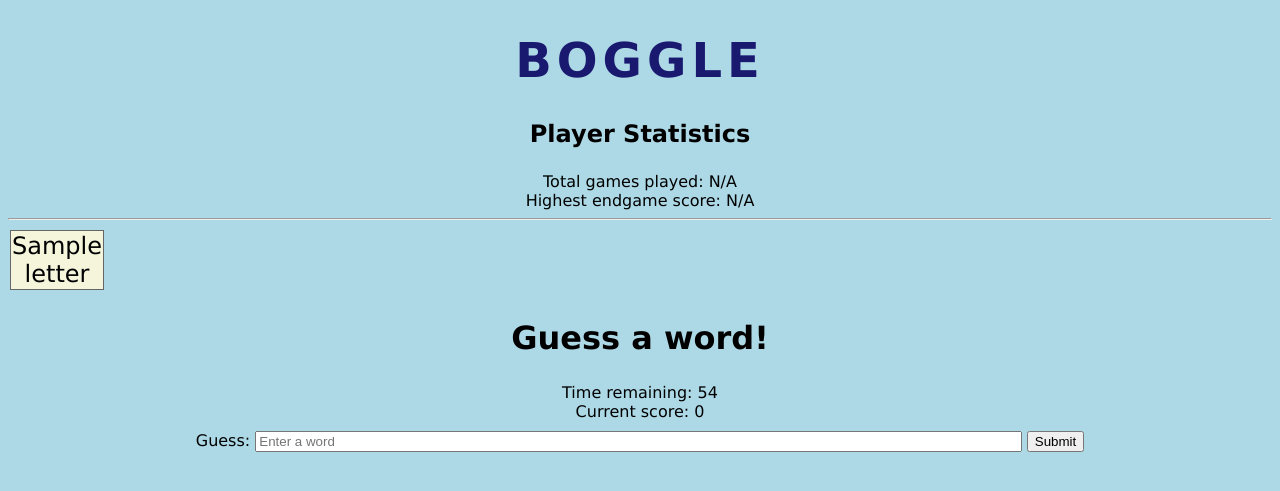
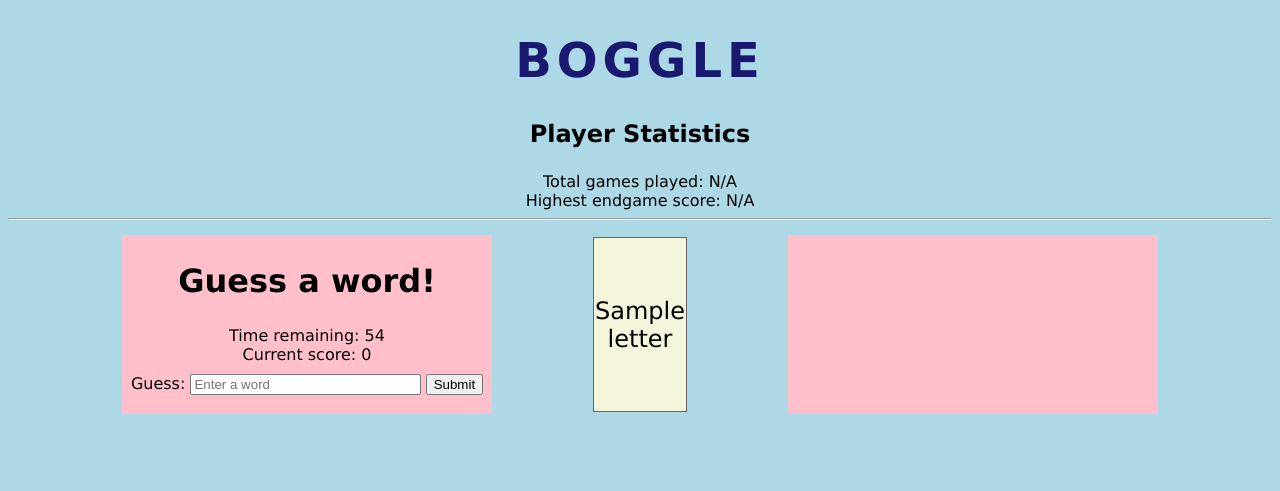
Before and after one commit to iam8/19.5-Flask-Testing, a Flask app: template templates/boggle_home.jinja2 in a window 1280 px wide. Shown: the top 491 px of the page. Run offline with Flask 2, Linux system fonts and the light colour scheme; the template is opened without the code that fills it: most values are stand-ins (such as "Sample title", 1, 10 or a date in 2020); parts of the project's set-up code (start-up, migrations or seed data) failed here and were passed over.

Commit message:
Construct game board as table in template; place section for word guess input next to board (in side bar); wrap game table and side bar in a div

```diff
--- a/templates/boggle_home.jinja2
+++ b/templates/boggle_home.jinja2
@@ -11,16 +11,8 @@
     <div id="highest-score">Highest endgame score: {{ session.get("max", "N/A") }}</div>
     <hr>
 
-    <table id="board">
-        {% for row in board %}
-            <tr>
-                {% for letter in row %}
-                    <td>{{ letter }}</td>
-                {% endfor %}
-            </tr>
-        {% endfor %}
-    </table>
-
+    <div id="game-section">
+        <div class="side-bar">
             <h2>Guess a word!</h2>
             <div id="time-remaining"></div>
             <div id="score-total">Current score: 0</div>
@@ -36,5 +28,21 @@
             <br>
             <div id="guess-display"></div>
             <div id="validity-msg"></div>
+        </div>
+
+        <table id="board">
+            {% for row in board %}
+                <tr>
+                    {% for letter in row %}
+                        <td class="letter-cell">{{ letter }}</td>
+                    {% endfor %}
+                </tr>
+            {% endfor %}
+        </table>
+
+        <div class="side-bar">
+
+        </div>
+    </div>
 
 {% endblock content %}
```
Lines whose indentation alone changed are shown as unchanged.
